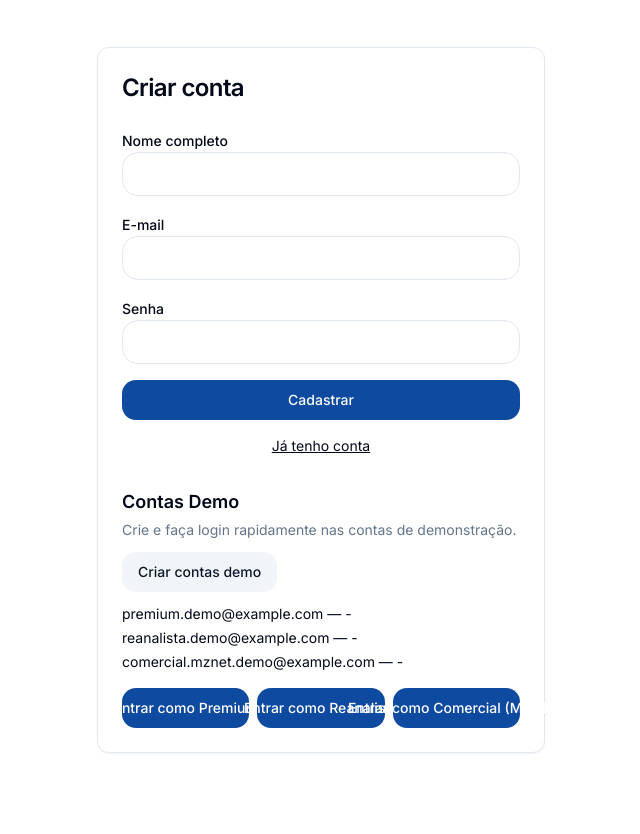
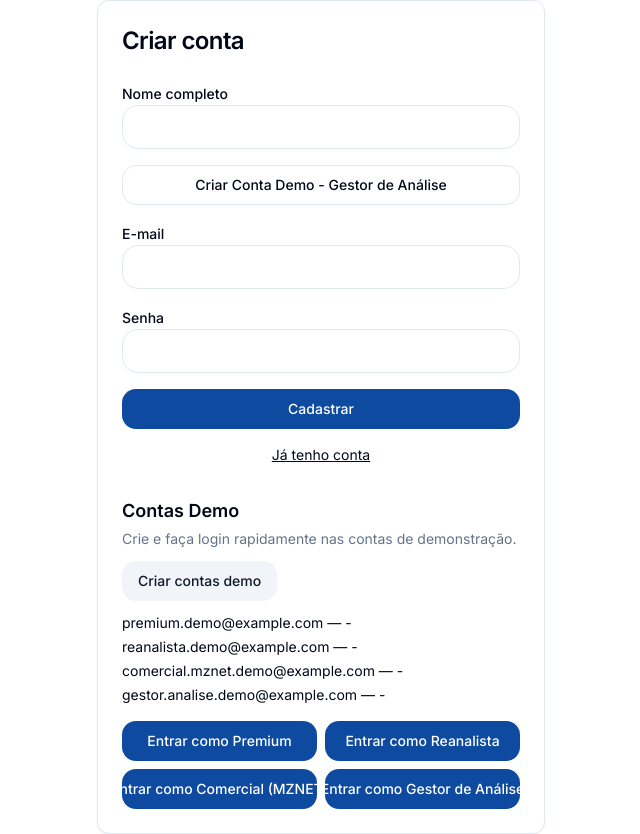
Before and after one commit to FelipePriet0/flow-assist-wbr, a React (Vite) app: page /auth in a window 1280 px wide. Both pictures are taken after a click on the button "Criar conta". Shown: the whole page, without its empty margins (319-959 px from the left). Before the commit the page ends 800 px from the top, so only its background shows below. Built offline with nearby package versions, Linux system fonts and the light colour scheme.

Commit message:
Add demo account creation button

```diff
--- a/src/pages/Auth.tsx
+++ b/src/pages/Auth.tsx
@@ -21,12 +21,14 @@ const Auth = () => {
     "premium.demo@example.com",
     "reanalista.demo@example.com",
     "comercial.mznet.demo@example.com",
+    "gestor.analise.demo@example.com",
   ] as const;
 
   const [demoStatus, setDemoStatus] = useState<Record<string, string>>({
     "premium.demo@example.com": "",
     "reanalista.demo@example.com": "",
     "comercial.mznet.demo@example.com": "",
+    "gestor.analise.demo@example.com": "",
   });
 
   useEffect(() => {
@@ -182,10 +184,51 @@ const Auth = () => {
         <CardContent>
           <form onSubmit={handleSubmit} className="space-y-4">
             {mode === "signup" && (
-              <div>
-                <Label htmlFor="full_name">Nome completo</Label>
-                <Input id="full_name" value={fullName} onChange={(e) => setFullName(e.target.value)} required />
-              </div>
+              <>
+                <div>
+                  <Label htmlFor="full_name">Nome completo</Label>
+                  <Input id="full_name" value={fullName} onChange={(e) => setFullName(e.target.value)} required />
+                </div>
+                <div className="mt-4">
+                  <Button
+                    type="button"
+                    variant="outline"
+                    className="w-full"
+                    onClick={async () => {
+                      const email = "gestor.analise.demo@example.com";
+                      setLoading(true);
+                      try {
+                        const redirectUrl = `${window.location.origin}/`;
+                        const { error } = await supabase.auth.signUp({
+                          email,
+                          password: DEMO_PASSWORD,
+                          options: {
+                            emailRedirectTo: redirectUrl,
+                            data: { full_name: "Gestor de Análise Demo" },
+                          },
+                        });
+                        if (error) {
+                          const msg = String(error.message || "").toLowerCase();
+                          if (msg.includes("already") || msg.includes("registered")) {
+                            toast({ title: "Conta demo já existe", description: "Use o login rápido abaixo." });
+                          } else {
+                            throw error;
+                          }
+                        } else {
+                          toast({ title: "Conta demo criada", description: "Conta de Gestor de Análise criada com sucesso." });
+                        }
+                      } catch (err: any) {
+                        toast({ title: "Erro", description: err?.message || "Não foi possível criar conta demo." });
+                      } finally {
+                        setLoading(false);
+                      }
+                    }}
+                    disabled={loading}
+                  >
+                    {loading ? "Criando..." : "Criar Conta Demo - Gestor de Análise"}
+                  </Button>
+                </div>
+              </>
             )}
             <div>
               <Label htmlFor="email">E-mail</Label>
@@ -223,9 +266,10 @@ const Auth = () => {
               <li>premium.demo@example.com — {demoStatus["premium.demo@example.com"] || "-"}</li>
               <li>reanalista.demo@example.com — {demoStatus["reanalista.demo@example.com"] || "-"}</li>
               <li>comercial.mznet.demo@example.com — {demoStatus["comercial.mznet.demo@example.com"] || "-"}</li>
+              <li>gestor.analise.demo@example.com — {demoStatus["gestor.analise.demo@example.com"] || "-"}</li>
             </ul>
 
-            <div className="mt-4 grid gap-2 sm:grid-cols-3">
+            <div className="mt-4 grid gap-2 sm:grid-cols-2">
               <Button onClick={() => handleQuickLogin("premium.demo@example.com")} disabled={loading}>
                 Entrar como Premium
               </Button>
@@ -234,6 +278,9 @@ const Auth = () => {
               </Button>
               <Button onClick={() => handleQuickLogin("comercial.mznet.demo@example.com")} disabled={loading}>
                 Entrar como Comercial (MZNET)
+              </Button>
+              <Button onClick={() => handleQuickLogin("gestor.analise.demo@example.com")} disabled={loading}>
+                Entrar como Gestor de Análise
               </Button>
             </div>
           </section>
```
